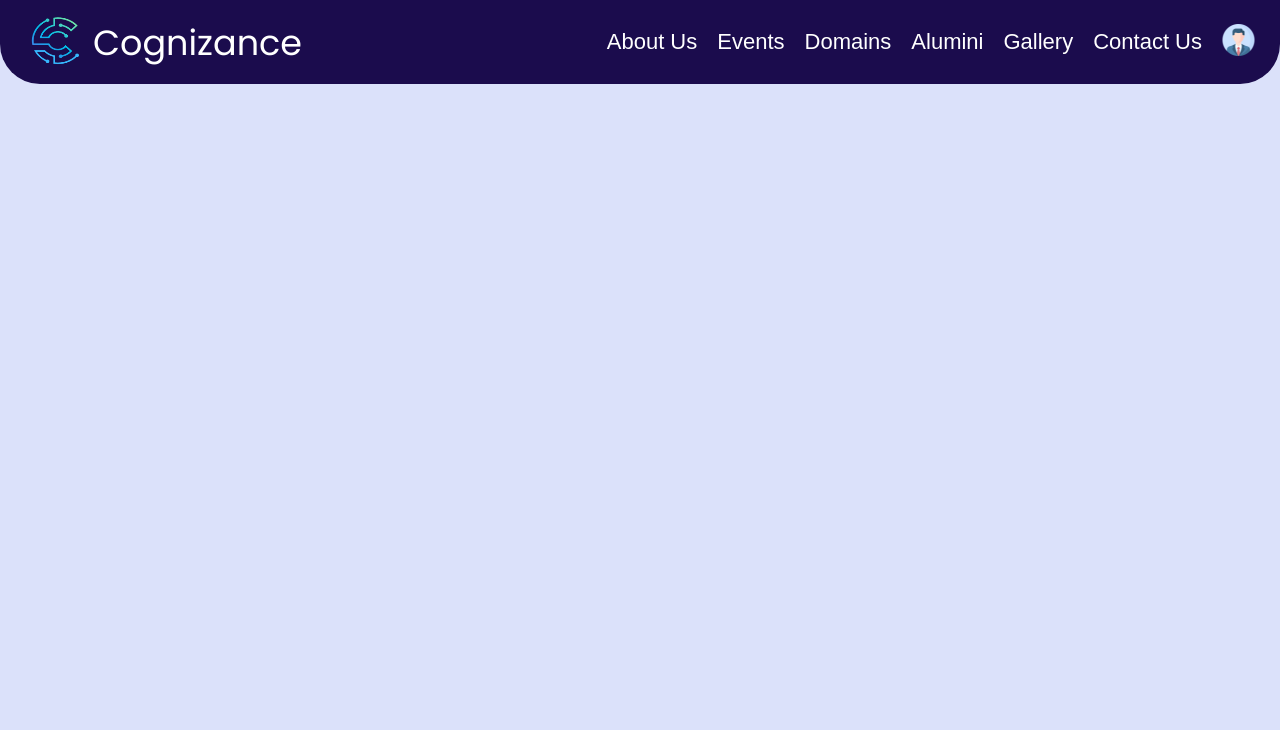
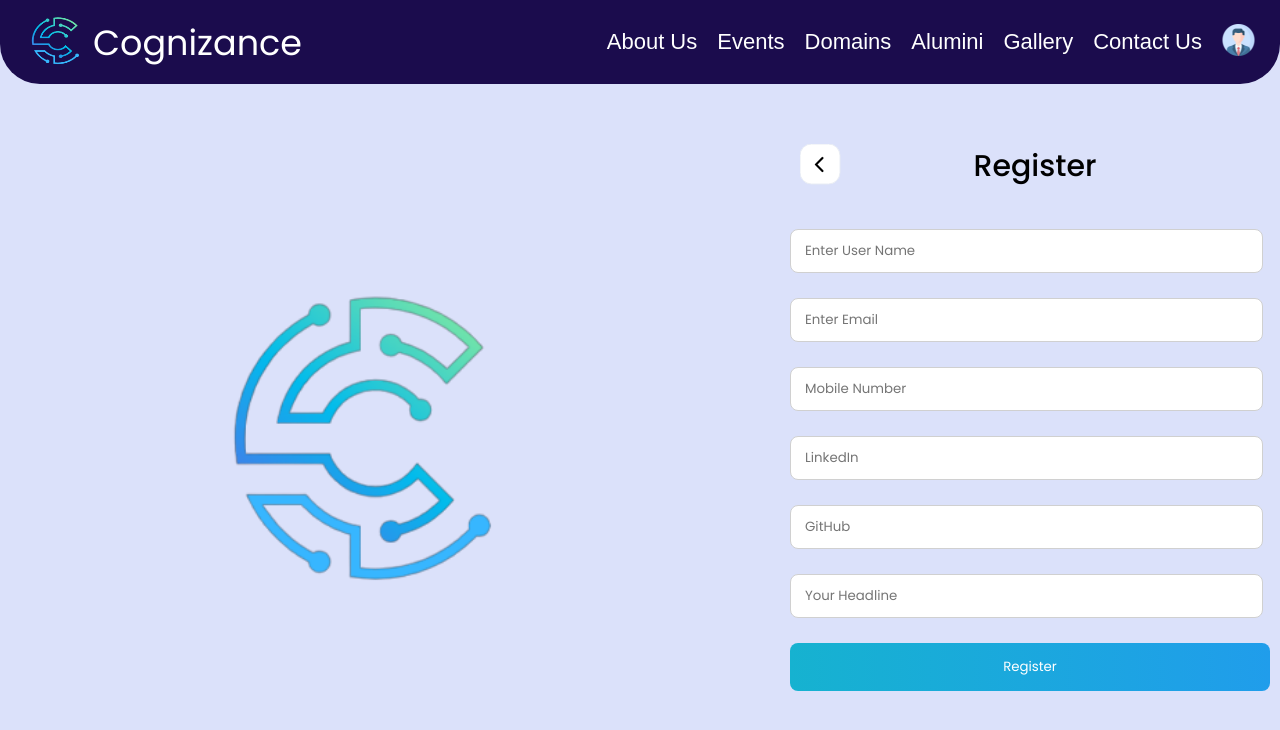
Before and after one commit to nazeer-18/cognizane-cms, a React (Create React App) app in the folder cognizance-cms/: page /signup in a window 1280 px wide. Shown: the top 730 px of the page. Built offline with nearby package versions, Linux system fonts and the light colour scheme.

Commit message:
Register UI (not final) done

```diff
--- a/cognizance-cms/src/App.js
+++ b/cognizance-cms/src/App.js
@@ -13,6 +13,7 @@ import Membership from './components/Membership.js'
 import DomainExplore from './components/DomainExplore.js'
 import ForgotPwd from './components/ForgotPwd.js'
 import ResetPwd from './components/ResetPwd.js'
+import Register from './components/Register.js'
 export default function App() {
   return (
     <BrowserRouter>
@@ -29,6 +30,7 @@ export default function App() {
         <Route path="/gallery" element={<Gallery/>} />
         <Route path="/contactus" element={<ContactUs/>} />
         <Route path="/get-membership" element={<Membership />} />
+        <Route path="/signup" element={<Register />} />
         <Route path="/domainExplore/:value" element={<DomainExplore />} />
       </Routes>
     </BrowserRouter>
--- /dev/null
+++ b/cognizance-cms/src/components/Register.js
@@ -0,0 +1,52 @@
+import React,{useState}from 'react'
+import "../styles/Register.css"
+import { Link } from 'react-router-dom'
+import logo from '../assets/cognizance-logo.png'
+function Register() {
+    const [newPwd, setNewPwd] = useState('');
+    const [confPwd, setConfPwd] = useState('');
+
+    const handleNewPwd = (event) => {
+        setNewPwd(event.target.value);
+    }
+    const handleConfPwd = (event) => {
+        setConfPwd(event.target.value);
+    }
+    const handleResetPwd = (event) => {
+        event.preventDefault();
+        if (newPwd !== confPwd) {
+            alert("Passwords do not match!");
+        }
+    }
+  return (
+    <div>
+    <div className='reset-pwd-sec'>
+        <div className='reset-col left-col'>
+            <img height="300px" src={logo} alt="Cognizance Logo" />
+        </div>
+        <div className='reset-col right-col'>
+            <div className='reset-text'>
+                <div className='reset-back-btn'><Link to ="/login">
+                <svg width="41" height="41" viewBox="0 0 41 41" fill="none" xmlns="http://www.w3.org/2000/svg">
+                    <rect x="0" y="0" width="40" height="40" rx="11.5" fill="white" stroke="#E8ECF4"/>
+                        <path d="M23.1576 13.3669C23.0656 13.2747 22.9564 13.2016 22.8362 13.1517C22.716 13.1019 22.5871 13.0762 22.4569 13.0762C22.3268 13.0762 22.1979 13.1019 22.0777 13.1517C21.9574 13.2016 21.8482 13.2747 21.7563 13.3669L15.1776 19.9456C15.1042 20.0189 15.0459 20.1059 15.0062 20.2017C14.9665 20.2974 14.946 20.4001 14.946 20.5038C14.946 20.6075 14.9665 20.7101 15.0062 20.8059C15.0459 20.9017 15.1042 20.9887 15.1776 21.0619L21.7563 27.6406C22.1442 28.0286 22.7696 28.0286 23.1576 27.6406C23.5455 27.2527 23.5455 26.6273 23.1576 26.2394L17.4259 20.4998L23.1655 14.7602C23.5455 14.3802 23.5455 13.7469 23.1576 13.3669Z" fill="black" stroke="black" stroke-width="0.2" />
+                    </svg>
+                </Link>
+                </div>
+                Register</div>
+            <form onSubmit={handleResetPwd}>
+            <input placeholder='Enter User Name'></input>
+            <input placeholder='Enter Email'></input>
+            <input placeholder='Mobile Number'></input>
+            <input placeholder='LinkedIn'></input>
+            <input placeholder='GitHub'></input>
+            <input placeholder='Your Headline'></input>
+            <button type="submit" className='update-btn'>Register</button>
+            </form>
+        </div>
+    </div>
+
+</div>
+  )
+}
+export default Register
--- /dev/null
+++ b/cognizance-cms/src/styles/Register.css
@@ -0,0 +1,58 @@
+@import url('https://fonts.googleapis.com/css2?family=Poppins:ital,wght@0,100;0,200;0,300;0,400;0,500;0,600;0,700;0,800;0,900;1,100;1,200;1,300;1,400;1,500;1,600;1,700;1,800;1,900&display=swap');
+.reset-pwd-sec{
+    padding-top:50px;
+    display: flex;
+    flex-direction: row;
+    font-family: "Poppins";
+}
+
+.reset-col {
+    flex: 50%;
+    padding-left:200px;
+  }
+  .left-col{
+    padding-top: 100px;
+  }
+  .reset-col img {
+    padding-top:50px;
+    padding-left:25px;
+  }
+  input{
+    font-family: "Poppins";
+    width:455px;
+    height: 40px;;
+    margin-top:25px;
+    border-width:1px;
+    border-radius: 8px;
+    padding-left:14px;
+    background: #FFFFFF;
+    border: 1px solid #D0D0D0;
+  }
+.reset-text{
+    position: relative;
+width: 490px;
+height: 70px;
+left: 0px;
+top: 10px;
+font-family: 'Poppins';
+font-style: normal;
+font-weight: 500;
+font-size: 30px;
+line-height: 45px;
+text-align: center;
+color: #000000;
+}
+.reset-back-btn svg{
+position: absolute;
+left: 10px;
+}
+@media (max-width: 800px) {
+  .left-col {
+      display: none;
+  }
+  .right-col {
+    padding: 5px;
+    margin: 0 auto;
+    max-width: 500px;;
+}
+}
```
